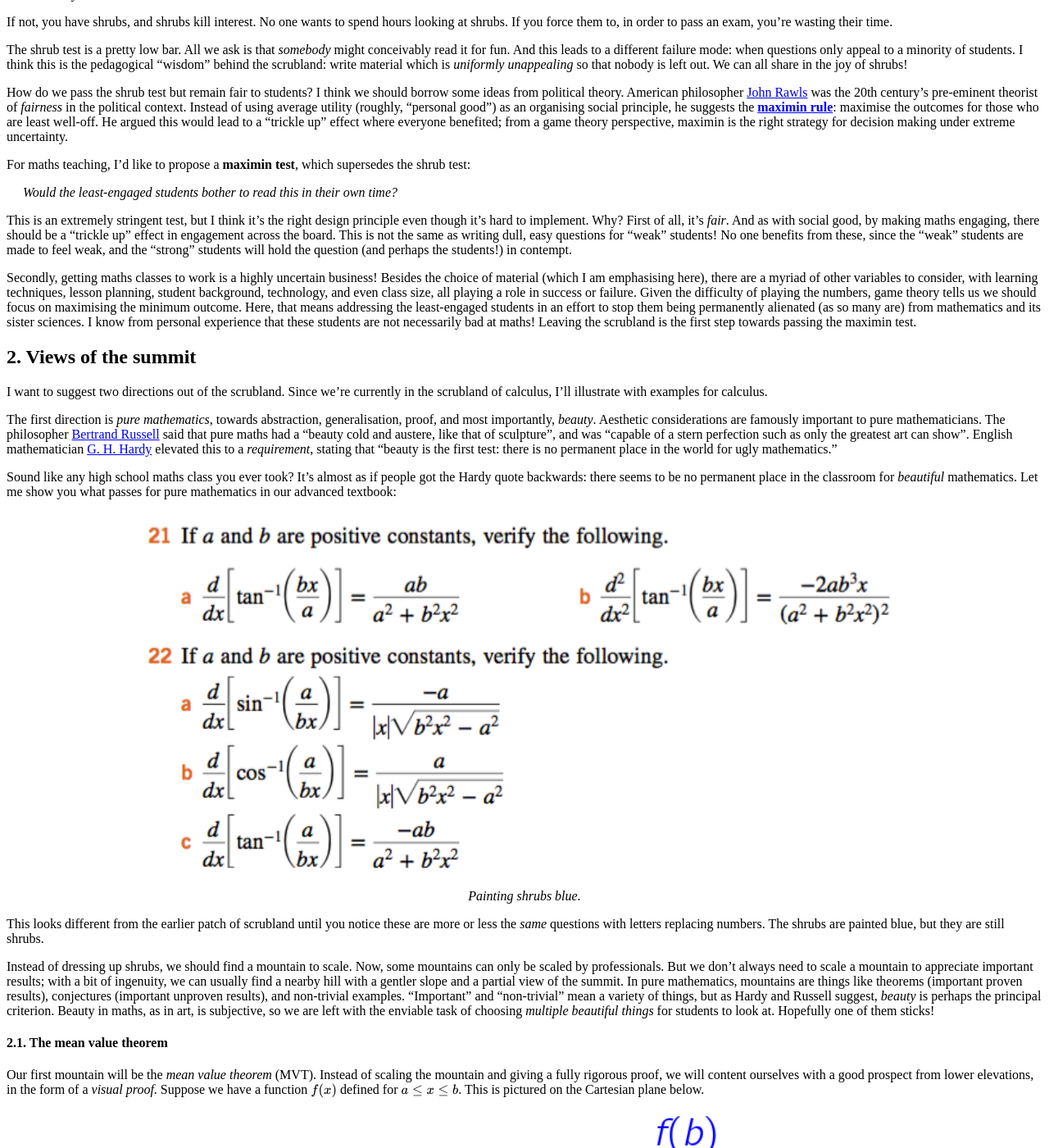
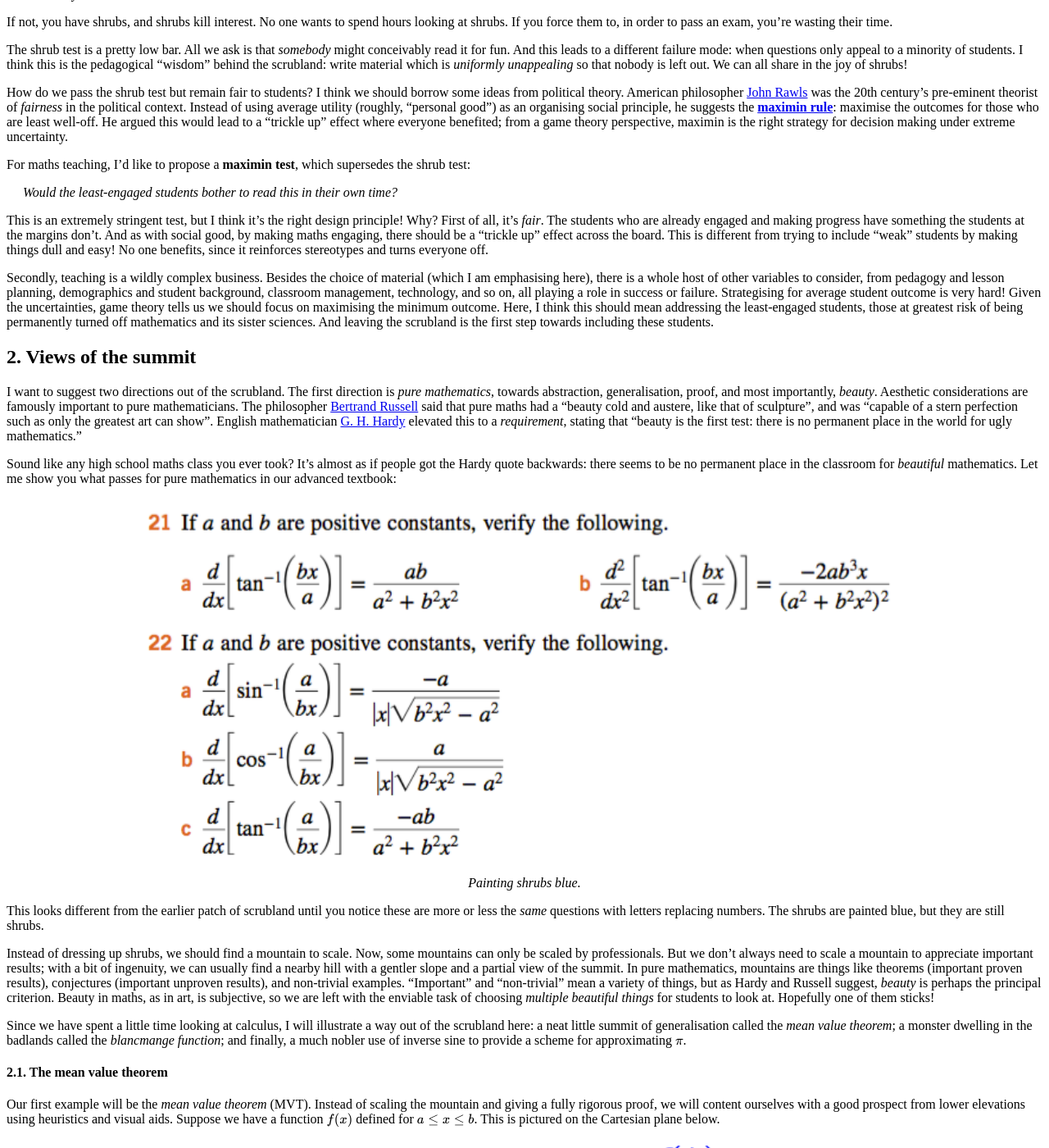
Before and after one commit to hapax/hapax.github.io, a Jekyll site: the page built from assets/teaching.md, in a window 1280 px wide and 1400 px high, scrolled down 3888 px. Shown: the whole window at 82% size. Built offline with Jekyll 4.4.1, drawn with Linux system fonts in a browser that asks for light colours; our own code applies the rules of GitHub Pages for plain Markdown files; formulas are drawn with MathJax 3; a script that is not in the unit is left out.

Commit message:
Update teaching.md

```diff
--- a/assets/teaching.md
+++ b/assets/teaching.md
@@ -256,38 +256,34 @@ test**, which supersedes the shrub test:
 </span>
 
 This is an extremely stringent test, but I think it's the right design
-principle even though it's hard to implement.
+principle!
 Why?
 First of all, it's *fair*.
+The students who are already engaged and making progress have
+something the students at the margins don't.
 And as with social good, by making maths engaging, there should be a
-"trickle up" effect in engagement across the board.
-This is not the same as writing dull, easy questions for "weak"
-students!
-No one benefits from these, since the "weak" students are made to feel
-weak, and the "strong" students will hold the question (and perhaps
-the students!) in contempt.
-
-Secondly, getting maths classes to work is a highly uncertain
-business!
-Besides the choice of material (which I am emphasising here), there are
-a myriad of other variables to consider, with learning
-techniques, lesson planning, student background, technology, and even
-class size, all playing a role in success or failure.
-Given the difficulty of playing the numbers, game theory tells us we
-should focus on maximising the minimum outcome.
-Here, that means addressing the least-engaged students in an effort to
-stop them being permanently alienated (as so many are) from
-mathematics and its sister sciences.
-I know from personal experience that these students are not
-necessarily bad at maths!
-Leaving the scrubland is the first step towards passing the maximin test.
+"trickle up" effect across the board.
+This is different from trying to include "weak" students by making
+things dull and easy!
+No one benefits, since it reinforces stereotypes and turns everyone off.
+
+Secondly, teaching is a wildly complex business.
+Besides the choice of material (which I am emphasising here), there is
+a whole host of other variables to consider, from pedagogy and lesson planning,
+demographics and student background, classroom management, technology,
+and so on, all playing a role in success or failure.
+Strategising for average student outcome is very hard!
+Given the uncertainties, game theory tells us we should focus on
+maximising the minimum outcome.
+Here, I think this should mean addressing the least-engaged students,
+those at greatest risk of being permanently turned off mathematics
+and its sister sciences.
+And leaving the scrubland is the first step towards including these
+students.
 
 ## 2. Views of the summit <a id="sec-2" name="sec-2"></a>
 
 I want to suggest two directions out of the scrubland.
-Since we're currently in the scrubland of calculus, I'll illustrate
-with examples for calculus.
-
 The first direction is *pure mathematics*, towards
 abstraction, generalisation, proof, and most importantly, *beauty*.
 Aesthetic considerations are famously important to pure mathematicians.
@@ -329,12 +325,18 @@ Beauty in maths, as in art, is subjective, so we are left with the enviable
 task of choosing *multiple beautiful things* for students to look at.
 Hopefully one of them sticks!
 
+Since we have spent a little time looking at calculus, I will
+illustrate a way out of the scrubland here: a neat little summit of
+generalisation called the *mean value theorem*; a monster dwelling in
+the badlands called the *blancmange function*; and finally, a much
+nobler use of inverse sine to provide a scheme for approximating $\pi$.
+
 #### 2.1. The mean value theorem <a id="sec-2-1" name="sec-2-1"></a>
 
-Our first mountain will be the *mean value theorem* (MVT).
+Our first example will be the *mean value theorem* (MVT).
 Instead of scaling the mountain and giving a fully rigorous proof, we
-will content ourselves with a good prospect from lower elevations, in
-the form of a *visual proof*.
+will content ourselves with a good prospect from lower elevations
+using heuristics and visual aids.
 Suppose we have a function $f(x)$ defined for $a \leq x \leq b$.
 This is pictured on the Cartesian plane below.
 
```
